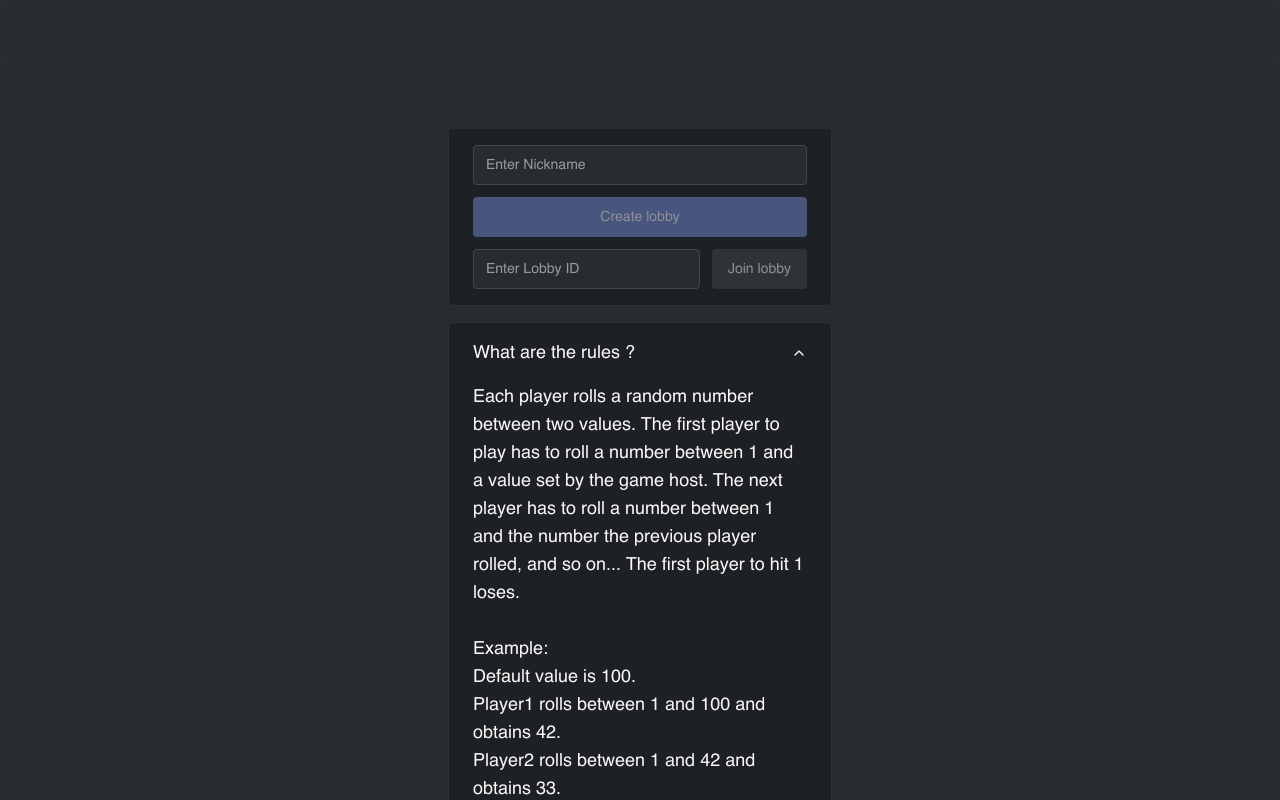
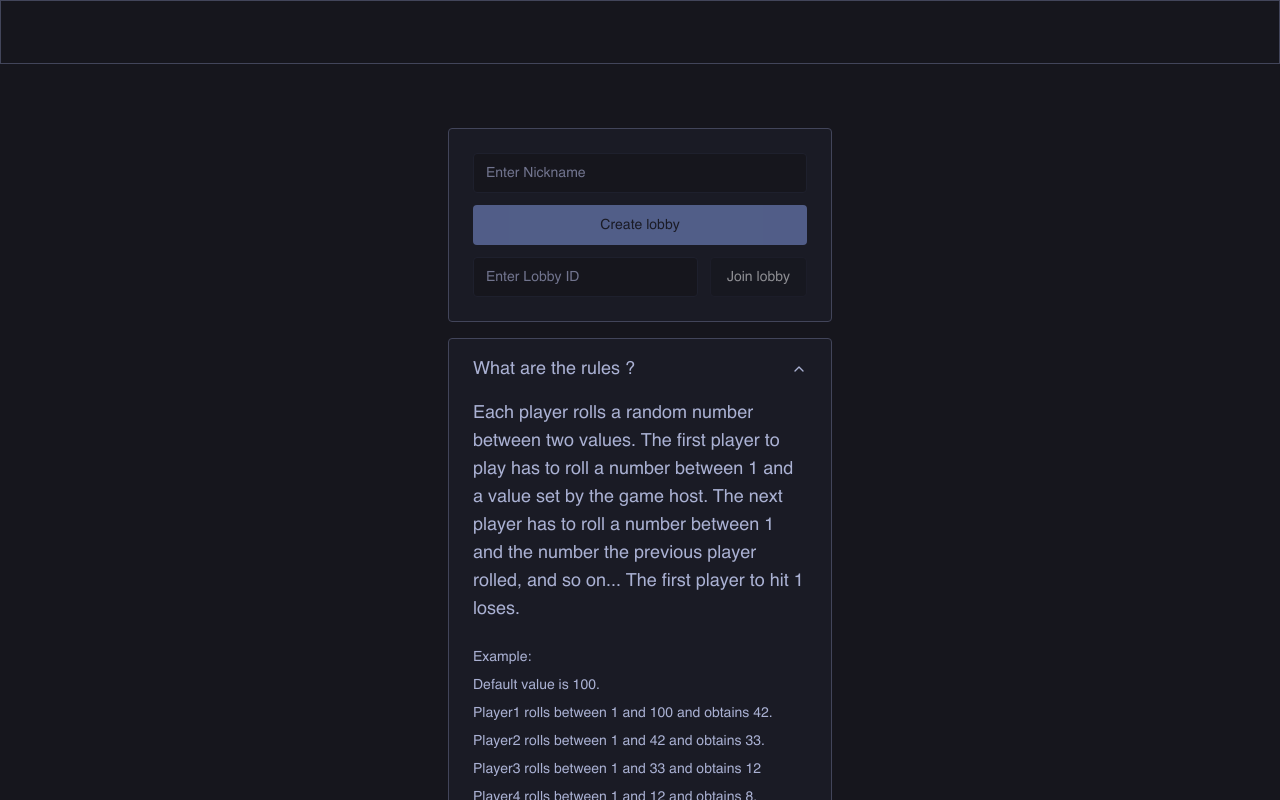
Before and after one commit to WilliamBanas/DeathRoll, a Next.js app in the folder deathroll/: page / in a window 1280 px wide. Both pictures are taken after a click on the button "What are the rules ?". Shown: the top 800 px of the page. Built offline with nearby package versions, Linux system fonts and the light colour scheme; no server answers.

Commit message:
Home and Lobby Ui modified

```diff
--- a/deathroll/src/app/globals.css
+++ b/deathroll/src/app/globals.css
@@ -14,30 +14,27 @@ body {
 
 @layer base {
   :root {
-    --background: 217.5 9.09% 17.25%;
-    --foreground: 334 34% 98%;
-    --muted: 210 9.09% 12.94%;
-    --muted-foreground: 334 0% 60.77%;
-    --popover: 210 9.09% 12.94%;
-    --popover-foreground: 334 34% 98%;
-    --card: 210 9.09% 12.94%;
-    --card-foreground: 334 34% 98%;
-    --border: 334 0% 18.46%;
-    --input: 214.29 5.04% 27.25%;
-    --primary: 226.73 58.43% 65.1%;
-    --primary-foreground: 0 0% 100%;
-    --secondary: 214.29 5.04% 27.25%;
-    --secondary-foreground: 334 0% 100%;
-    --accent: 217.5 9.09% 17.25%;
-    --accent-foreground: 226.73 58.43% 65.1%;
-    --destructive: 0 86.89% 48.16%;
-    --destructive-foreground: 0 0% 0%;
-    --ring: 217.5 9.09% 17.25%;
+    --background: 240 13.73% 10%;
+    --foreground: 229.76 31.78% 74.71%;
+    --muted: 232.5 15.44% 18.32%;
+    --muted-foreground: 233.79 11.37% 50%;
+    --popover: 234.55 17.46% 12.35%;
+    --popover-foreground: 234 12.4% 52.55%;
+    --card: 234.55 17.46% 12.35%;
+    --card-foreground: 229.76 31.78% 74.71%;
+    --border: 232.5 15.38% 30.59%;
+    --input: 232 20% 14.71%;
+    --primary: 225.45 71.22% 72.75%;
+    --primary-foreground: 234.55 17.46% 12.35%;
+    --secondary: 0 0% 82.75%;
+    --secondary-foreground: 0 0% 20%;
+    --accent: 227.73 48.05% 48.58%;
+    --accent-foreground: 210 40% 98%;
+    --destructive: 1.58 47.5% 52.94%;
+    --destructive-foreground: 210 40% 98.04%;
+    --ring: 225.45 71.22% 72.75%;
   }
 }
-
-
-
 
 @layer base {
 	* {
--- a/deathroll/src/app/lobby/[lobbyId]/page.tsx
+++ b/deathroll/src/app/lobby/[lobbyId]/page.tsx
@@ -250,7 +250,7 @@ const Lobby: React.FC = () => {
 								<p className="text-2xl">{lobbyId}</p>
 								<Button
 									variant="ghost"
-									className="rounded hover:bg-transparent w-fit p-0"
+									className="rounded hover:bg-transparent hover:text-accent w-fit p-0"
 									onClick={copyLobbyId}
 								>
 									<Copy className="w-5" />
@@ -274,12 +274,12 @@ const Lobby: React.FC = () => {
 																/>
 															)}
 															{player.socketId === socket?.id && (
-																<User className="w-4 flex-shrink-0 text-primary fill-primary" />
+																<User className="w-4 flex-shrink-0 text-accent fill-accent" />
 															)}
 															<p
 																className={`text-lg font-bold truncate ${
 																	player.socketId === socket?.id
-																		? "text-primary"
+																		? "text-accent"
 																		: ""
 																}`}
 															>
@@ -294,7 +294,7 @@ const Lobby: React.FC = () => {
 								</ul>
 							</div>
 						</div>
-						<div className="bg-card border rounded px-6 py-4 w-full h-fit flex flex-col gap-4">
+						<div className="bg-card border rounded p-6 w-full h-fit flex flex-col gap-4">
 							{lobbyId && !games[lobbyId]?.isActive && (
 								<>
 									{isCurrentPlayerHost() ? (
@@ -340,7 +340,7 @@ const Lobby: React.FC = () => {
 
 									<Button
 										variant="outline"
-										className="rounded flex gap-2"
+										className="rounded flex gap-2 "
 										onClick={leaveLobby}
 									>
 										<LogOut className="w-4" />
--- a/deathroll/src/app/page.tsx
+++ b/deathroll/src/app/page.tsx
@@ -81,7 +81,7 @@ const Home: React.FC = () => {
 	return (
 		<main className="px-6">
 			<div className="flex flex-col items-center gap-4 w-full m-auto max-w-96 mt-16">
-				<div className="bg-card border rounded px-6 py-4 w-full h-fit flex flex-col gap-3">
+				<div className="bg-card border rounded p-6 w-full h-fit flex flex-col gap-3">
 					{error && <p className="text-red-500">{error}</p>}
 					<Input
 						type="text"
@@ -107,9 +107,9 @@ const Home: React.FC = () => {
 						/>
 						<Button
 							disabled={nickname === "" || lobbyId === ""}
-							className={`rounded text-white bg-secondary hover:bg-secondary/50`}
+							className={`rounded text-white`}
 							onClick={joinLobby}
-							variant="ghost"
+							variant="outline"
 						>
 							Join lobby
 						</Button>
@@ -121,30 +121,26 @@ const Home: React.FC = () => {
 							<AccordionTrigger className="text-lg">
 								What are the rules ?
 							</AccordionTrigger>
-							<AccordionContent className="text-lg">
-								Each player rolls a random number between two values. The first
-								player to play has to roll a number between 1 and a value set by
-								the game host. The next player has to roll a number between 1
-								and the number the previous player rolled, and so on... The
-								first player to hit 1 loses.
-								<br />
-								<br />
-								Example:
-								<br />
-								Default value is 100.
-								<br />
-								Player1 rolls between 1 and 100 and obtains 42.
-								<br />
-								Player2 rolls between 1 and 42 and obtains 33.
-								<br />
-								Player3 rolls between 1 and 33 and obtains 12
-								<br />
-								Player4 rolls between 1 and 12 and obtains 8.
-								<br />
-								Player5 rolls between 1 and 8 and obtains 1.
-								<br />
-								<br />
-								Player5 loses.
+							<AccordionContent className="text-lg flex flex-col gap-6">
+								<div>
+									<p>
+										Each player rolls a random number between two values. The
+										first player to play has to roll a number between 1 and a
+										value set by the game host. The next player has to roll a
+										number between 1 and the number the previous player rolled,
+										and so on... The first player to hit 1 loses.
+									</p>
+								</div>
+								<div className="flex flex-col gap-2 text-sm">
+									<p>Example:</p>
+									<p>Default value is 100.</p>
+									<p>Player1 rolls between 1 and 100 and obtains 42.</p>
+									<p>Player2 rolls between 1 and 42 and obtains 33.</p>
+									<p>Player3 rolls between 1 and 33 and obtains 12</p>
+									<p>Player4 rolls between 1 and 12 and obtains 8.</p>
+									<p>Player5 rolls between 1 and 8 and obtains 1.</p>
+									<p>Player5 loses.</p>
+								</div>
 							</AccordionContent>
 						</AccordionItem>
 					</Accordion>
```
